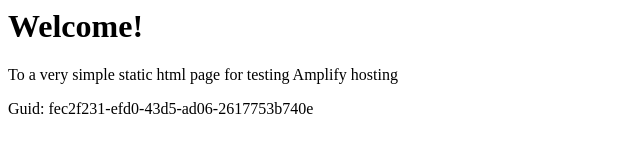
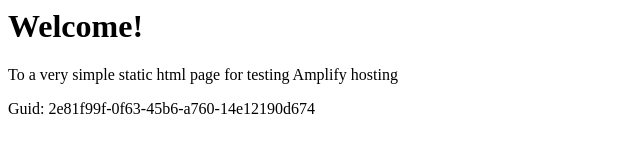
Before and after one commit to aws-aemilia-lhr/Github-PR-Commit-Integration-Test-DoNotTouch-GitHubWebhookPushCanaryTest-v1-preprod-eu-west-2, a website: page src/index.html in a window 1280 px wide. Shown: the full height of the page, 0-640 px from the left. Drawn offline with Linux system fonts and the light colour scheme.

Commit message:
commit from integ tests

```diff
--- a/src/index.html
+++ b/src/index.html
@@ -12,6 +12,6 @@
 <body>
     <h1>Welcome!</h1>
     <p>To a very simple static html page for testing Amplify hosting</p>
-    <p>Guid: fec2f231-efd0-43d5-ad06-2617753b740e</p></body>
+    <p>Guid: 2e81f99f-0f63-45b6-a760-14e12190d674</p></body>
 
 </html>
```
